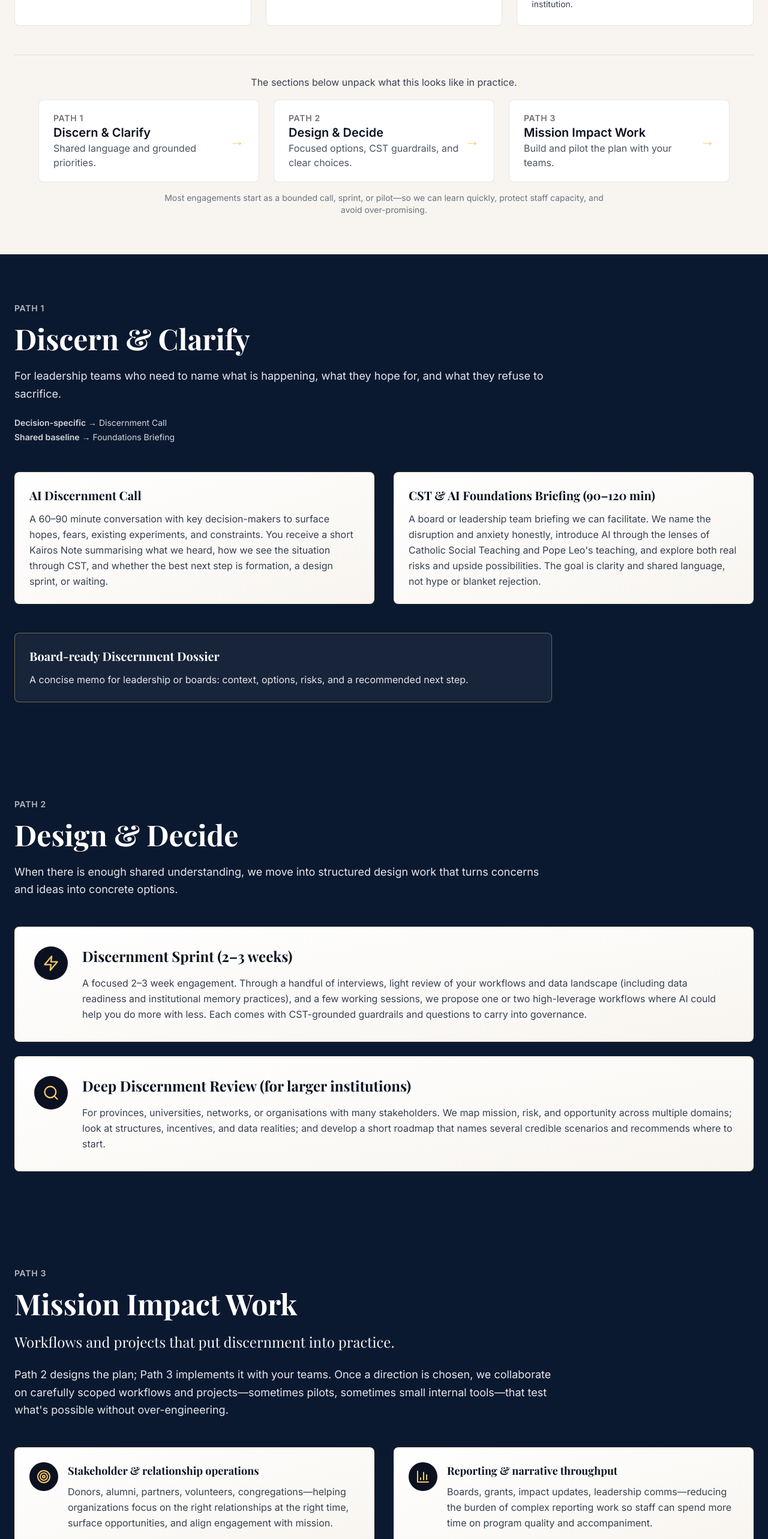
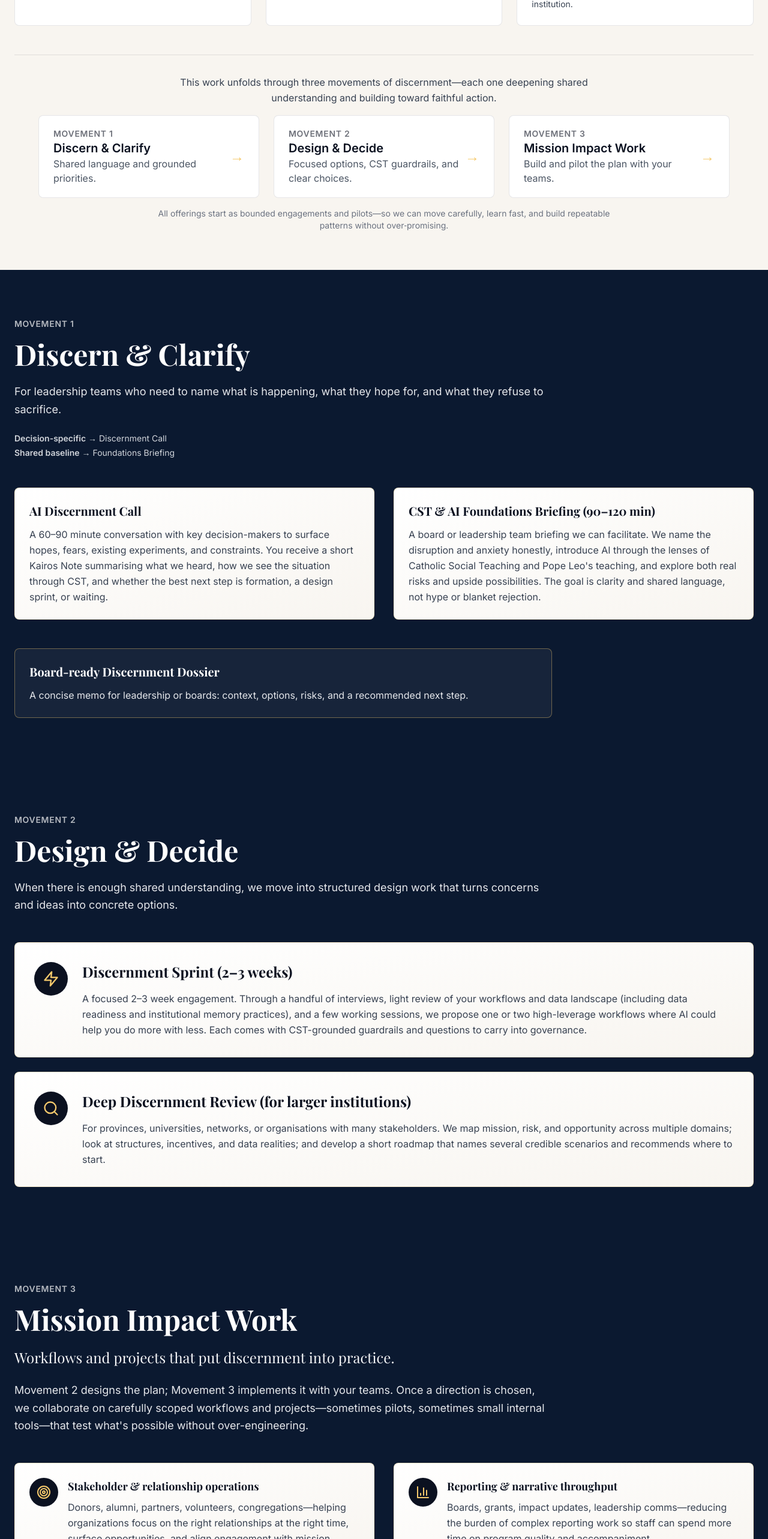
Before and after one commit to MutualAidz/kairoslux-website, a React (Vite) app: page / in a window 1280 px wide. Shown: the part 2920-5486 px from the top of the page at 60% size. Built offline with nearby package versions, Linux system fonts and the light colour scheme.

Commit message:
Updated Compass.tsx

```diff
--- a/src/components/Compass.tsx
+++ b/src/components/Compass.tsx
@@ -160,7 +160,7 @@ function Compass() {
 
         <div className="mt-12 border-t border-[#0b1120]/10 pt-8 space-y-4">
           <p className="text-center text-gray-700 leading-relaxed max-w-3xl mx-auto">
-            The sections below unpack what this looks like in practice.
+            This work unfolds through three movements of discernment—each one deepening shared understanding and building toward faithful action.
           </p>
 
           <div className="grid md:grid-cols-3 gap-6 max-w-6xl mx-auto">
@@ -169,7 +169,7 @@ function Compass() {
               className="group flex items-center justify-between border border-[#0b1120]/10 rounded-lg px-6 py-5 bg-white hover:border-[#f5c96c] hover:shadow-lg hover:shadow-[#f5c96c]/10 transition-all"
             >
               <div>
-                <p className="text-sm uppercase tracking-wider text-[#0b1120]/60 font-semibold">Path 1</p>
+                <p className="text-sm uppercase tracking-wider text-[#0b1120]/60 font-semibold">Movement 1</p>
                 <p className="text-xl font-semibold text-[#0b1120]">Discern & Clarify</p>
                 <p className="text-base text-gray-600">Shared language and grounded priorities.</p>
               </div>
@@ -183,7 +183,7 @@ function Compass() {
               className="group flex items-center justify-between border border-[#0b1120]/10 rounded-lg px-6 py-5 bg-white hover:border-[#f5c96c] hover:shadow-lg hover:shadow-[#f5c96c]/10 transition-all"
             >
               <div>
-                <p className="text-sm uppercase tracking-wider text-[#0b1120]/60 font-semibold">Path 2</p>
+                <p className="text-sm uppercase tracking-wider text-[#0b1120]/60 font-semibold">Movement 2</p>
                 <p className="text-xl font-semibold text-[#0b1120]">Design & Decide</p>
                 <p className="text-base text-gray-600">Focused options, CST guardrails, and clear choices.</p>
               </div>
@@ -197,7 +197,7 @@ function Compass() {
               className="group flex items-center justify-between border border-[#0b1120]/10 rounded-lg px-6 py-5 bg-white hover:border-[#f5c96c] hover:shadow-lg hover:shadow-[#f5c96c]/10 transition-all"
             >
               <div>
-                <p className="text-sm uppercase tracking-wider text-[#0b1120]/60 font-semibold">Path 3</p>
+                <p className="text-sm uppercase tracking-wider text-[#0b1120]/60 font-semibold">Movement 3</p>
                 <p className="text-xl font-semibold text-[#0b1120]">Mission Impact Work</p>
                 <p className="text-base text-gray-600">Build and pilot the plan with your teams.</p>
               </div>
@@ -208,7 +208,7 @@ function Compass() {
           </div>
 
           <p className="text-sm text-gray-500 text-center mt-6 max-w-3xl mx-auto">
-            Most engagements start as a bounded call, sprint, or pilot—so we can learn quickly, protect staff capacity, and avoid over-promising.
+            All offerings start as bounded engagements and pilots—so we can move carefully, learn fast, and build repeatable patterns without over‑promising.
           </p>
         </div>
       </div>
--- a/src/components/FormationLabs.tsx
+++ b/src/components/FormationLabs.tsx
@@ -14,7 +14,7 @@ function FormationLabs() {
     <section id="discern-clarify" className="py-20 px-6 bg-[#0b1930]">
       <div className="max-w-7xl mx-auto">
         <p className="text-sm uppercase tracking-wider text-white/70 font-semibold mb-4">
-          Path 1
+          Movement 1
         </p>
 
         <h2 className="text-4xl md:text-5xl font-serif font-bold text-white mb-6">
--- a/src/components/MissionImpact.tsx
+++ b/src/components/MissionImpact.tsx
@@ -28,7 +28,7 @@ function MissionImpact() {
     <section id="mission-impact" className="py-20 px-6 bg-[#0b1930] text-white">
       <div className="max-w-7xl mx-auto">
         <p className="text-sm uppercase tracking-wider text-white/70 font-semibold mb-4">
-          Path 3
+          Movement 3
         </p>
 
         <h2 className="text-4xl md:text-5xl font-serif font-bold text-white mb-6">
@@ -40,7 +40,7 @@ function MissionImpact() {
         </h3>
 
         <p className="text-lg text-gray-200 leading-relaxed max-w-4xl mb-12">
-          Path 2 designs the plan; Path 3 implements it with your teams. Once a direction is chosen, we collaborate on carefully scoped workflows and projects—sometimes pilots, sometimes small internal tools—that test what's possible without over-engineering.
+          Movement 2 designs the plan; Movement 3 implements it with your teams. Once a direction is chosen, we collaborate on carefully scoped workflows and projects—sometimes pilots, sometimes small internal tools—that test what's possible without over-engineering.
         </p>
 
         <div className="grid md:grid-cols-2 gap-8">
--- a/src/components/StrategyPilots.tsx
+++ b/src/components/StrategyPilots.tsx
@@ -27,7 +27,7 @@ function StrategyPilots() {
     <section id="design-decide" className="py-20 px-6 bg-[#0b1930]">
       <div className="max-w-7xl mx-auto">
         <p className="text-sm uppercase tracking-wider text-white/70 font-semibold mb-4">
-          Path 2
+          Movement 2
         </p>
 
         <h2 className="text-4xl md:text-5xl font-serif font-bold text-white mb-6">
```
